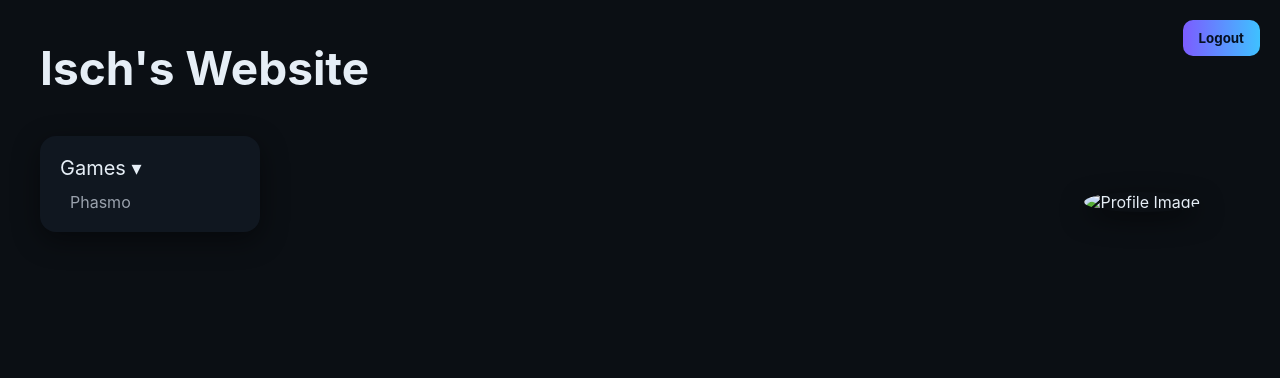
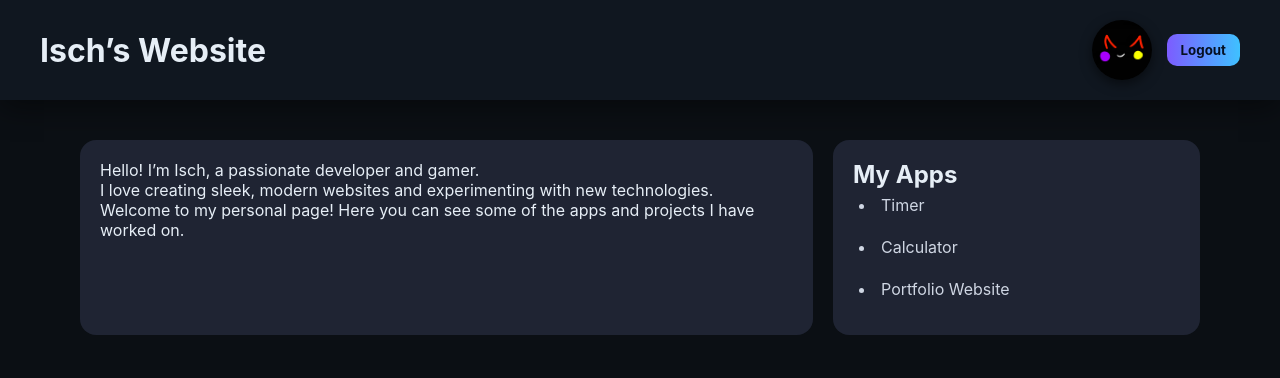
Before and after one commit to NotIsch/Website-test, a plain HTML site: page home.html in a window 1280 px wide. Drawn offline with Linux system fonts and the light colour scheme; no server answers; sample sign-in values are in the browser's storage.

Commit message:
Refactor home.html with new layout and styles
Revised layout and styles for improved user experience.

```diff
--- a/home.html
+++ b/home.html
@@ -3,68 +3,167 @@
 <head>
 <meta charset="UTF-8">
 <meta name="viewport" content="width=device-width, initial-scale=1.0">
-<title>Isch's Website</title>
+<title>Isch’s Website</title>
 <style>
-  :root{--bg:#0b0f14;--surface:#101720;--accent:#7c5cff;--muted:#9aa2ad;--radius:16px;--shadow:0 8px 28px rgba(0,0,0,.45);}
-  *{box-sizing:border-box;margin:0;padding:0;font-family:Inter,Arial,sans-serif;}
-  body{background:var(--bg); color:#e6eef6; padding:40px; transition:opacity .8s ease; opacity:0;}
-  h1{font-size:46px;margin-bottom:40px;}
-  .menu{background:var(--surface);width:220px;padding:20px;border-radius:var(--radius);box-shadow:var(--shadow);cursor:pointer; margin-bottom:20px;}
-  .menu-title{font-size:20px;margin-bottom:12px;user-select:none;}
-  .submenu{margin-left:10px;color:var(--muted);display:block; cursor:pointer;}
-  .submenu:hover{color:#fff;}
-  .cheat-btn{
-    display:none;
-    margin-top:12px;
-    padding:14px 26px;
-    font-size:20px;
-    background:linear-gradient(90deg,var(--accent),#3fc1ff);
-    color:#051022;
-    border-radius:var(--radius);
-    text-decoration:none;
-    font-weight:600;
-    box-shadow:0 8px 28px rgba(0,0,0,.45);
-    opacity:0;
-    transition: opacity 0.5s ease, transform 0.5s ease;
-    transform: translateY(10px);
-  }
-  .cheat-btn.show{
-    display:inline-block;
-    opacity:1;
-    transform: translateY(0);
-  }
-  #logoutBtn{position:fixed;top:20px;right:20px;padding:10px 16px;border:none;border-radius:10px;background:linear-gradient(90deg,var(--accent),#3fc1ff);color:#051022;font-weight:700;cursor:pointer;}
-  .profile{float:right;margin-top:-60px;margin-right:40px;}
-  .profile img{width:120px;height:120px;border-radius:50%;box-shadow:0 8px 24px rgba(0,0,0,0.5);}
-  @media(max-width:700px){body{padding:20px;}.menu{width:100%;margin-bottom:20px;}.profile{float:none;margin:20px auto;text-align:center;}}
+:root {
+  --bg: #0b0f14;
+  --surface: #101720;
+  --accent: #7c5cff;
+  --radius: 16px;
+  --shadow: 0 8px 28px rgba(0,0,0,0.45);
+}
+
+/* Global */
+* { box-sizing: border-box; margin: 0; padding: 0; font-family: Inter, Arial, sans-serif; }
+body { background: var(--bg); color: #e6eef6; display: flex; flex-direction: column; min-height: 100vh; opacity: 0; transition: opacity 0.7s ease; }
+
+/* Top bar */
+.top-bar {
+  display: flex;
+  justify-content: space-between;
+  align-items: center;
+  padding: 20px 40px;
+  background: var(--surface);
+  box-shadow: var(--shadow);
+  flex-wrap: wrap;
+}
+.site-name { font-size: 32px; font-weight: 700; }
+.top-right { display: flex; align-items: center; gap: 15px; }
+#profileImg { width: 60px; height: 60px; border-radius: 50%; box-shadow: 0 4px 12px rgba(0,0,0,0.5); }
+#logoutBtn { padding: 8px 14px; border: none; border-radius: 10px; background: linear-gradient(90deg,var(--accent),#3fc1ff); color: #051022; font-weight: 700; cursor: pointer; }
+
+/* Main content */
+.main-content {
+  display: flex;
+  gap: 20px;
+  padding: 40px;
+  max-width: 1200px;
+  margin: 0 auto;
+  width: 100%;
+  flex-wrap: wrap;
+}
+
+/* Left/Right wrappers */
+.left { flex: 4; display: flex; }
+.right { flex: 2; display: flex; flex-direction: column; }
+
+/* Cards */
+.card {
+  display: flex;
+  flex-direction: column;
+  width: 100%;
+  transition: transform 0.3s ease, box-shadow 0.3s ease;
+}
+
+.card:hover {
+  transform: scale(1.01);
+  box-shadow: 0 12px 32px rgba(0,0,0,0.6);
+}
+
+.card-content {
+  padding: 20px;
+  border-radius: var(--radius);
+  background: #1f2433; /* slightly lighter than main bg */
+  flex: 1; /* fill card height */
+  opacity: 0;
+  transform: scale(0.95);
+  animation: fadeInScale 0.6s forwards;
+}
+
+/* Animation delays */
+.desc .card-content { animation-delay: 0.2s; }
+.apps .card-content { animation-delay: 0.4s; }
+
+/* App list items */
+.apps ul { list-style: disc inside; }
+.apps li {
+  margin-bottom: 10px;
+  color: #cfd6e3;
+  padding: 6px;
+  border-radius: 8px;
+  opacity: 0;
+  transform: translateY(10px);
+  animation: fadeInItem 0.5s forwards;
+}
+.apps li:nth-child(1) { animation-delay: 0.6s; }
+.apps li:nth-child(2) { animation-delay: 0.8s; }
+.apps li:nth-child(3) { animation-delay: 1s; }
+
+/* Animations */
+@keyframes fadeInScale {
+  0% { opacity: 0; transform: scale(0.95); }
+  100% { opacity: 1; transform: scale(1); }
+}
+@keyframes fadeInItem {
+  to { opacity: 1; transform: translateY(0); }
+}
+
+/* Responsive */
+@media (max-width: 800px) {
+  .main-content { flex-direction: column; }
+  .left, .right { flex: 0 0 100%; }
+  #profileImg { width: 50px; height: 50px; }
+  #logoutBtn { padding: 6px 12px; }
+}
 </style>
 </head>
 <body>
 
-<h1>Isch's Website</h1>
-
-<div class="menu">
-  <div class="menu-title">Games ▾</div>
-  <div class="submenu" onclick="showCheat()">Phasmo</div>
+<div class="top-bar">
+  <div class="site-name">Isch’s Website</div>
+  <div class="top-right">
+    <img id="profileImg" src="https://raw.githubusercontent.com/NotIsch/Website-test/refs/heads/main/my_dc_pfp.png" />
+    <button id="logoutBtn">Logout</button>
+  </div>
 </div>
 
-<a id="cheatBtn" class="cheat-btn" href="https://tybayn.github.io/phasmo-cheat-sheet" target="_blank">Cheat Sheet</a>
+<div class="main-content">
+  <!-- Left 4/6ths -->
+  <div class="left">
+    <div class="desc card">
+      <div class="card-content">
+        <p>
+          Hello! I’m Isch, a passionate developer and gamer.<br>
+          I love creating sleek, modern websites and experimenting with new technologies.<br>
+          Welcome to my personal page! Here you can see some of the apps and projects I have worked on.
+        </p>
+      </div>
+    </div>
+  </div>
 
-<div class="profile">
-  <img src="profile.png" alt="Profile Image"> <!-- Replace with your image -->
+  <!-- Right 2/6ths -->
+<div class="right">
+  <div class="apps card">
+    <div class="card-content">
+      <h2>My Apps</h2>
+      <ul>
+        <li>Timer</li>
+        <li>Calculator</li>
+        <li>Portfolio Website</li>
+      </ul>
+    </div>
+  </div>
 </div>
 
-<button id="logoutBtn" onclick="location.href='/logout'">Logout</button>
+<script>
+// Fade in body
+window.onload = () => document.body.style.opacity = "1";
 
-<script>
-  // Smooth fade-in for page
-  window.onload = () => { document.body.style.opacity="1"; };
+// Check token
+const token = sessionStorage.getItem("token");
+if (!token) window.location.href = "index.html";
 
-  // Show cheat sheet button with fade & slide
-  function showCheat(){
-    const btn = document.getElementById('cheatBtn');
-    btn.classList.add('show');
-  }
+// Verify token with API
+fetch("https://loginapi-hp9k.onrender.com/api/protected", {
+  headers: { Authorization: "Bearer " + token }
+})
+.then(res => { if (!res.ok) window.location.href = "index.html"; });
+
+// Logout
+document.getElementById("logoutBtn").onclick = () => {
+  sessionStorage.removeItem("token");
+  window.location.href = "index.html";
+};
 </script>
 
 </body>
```
